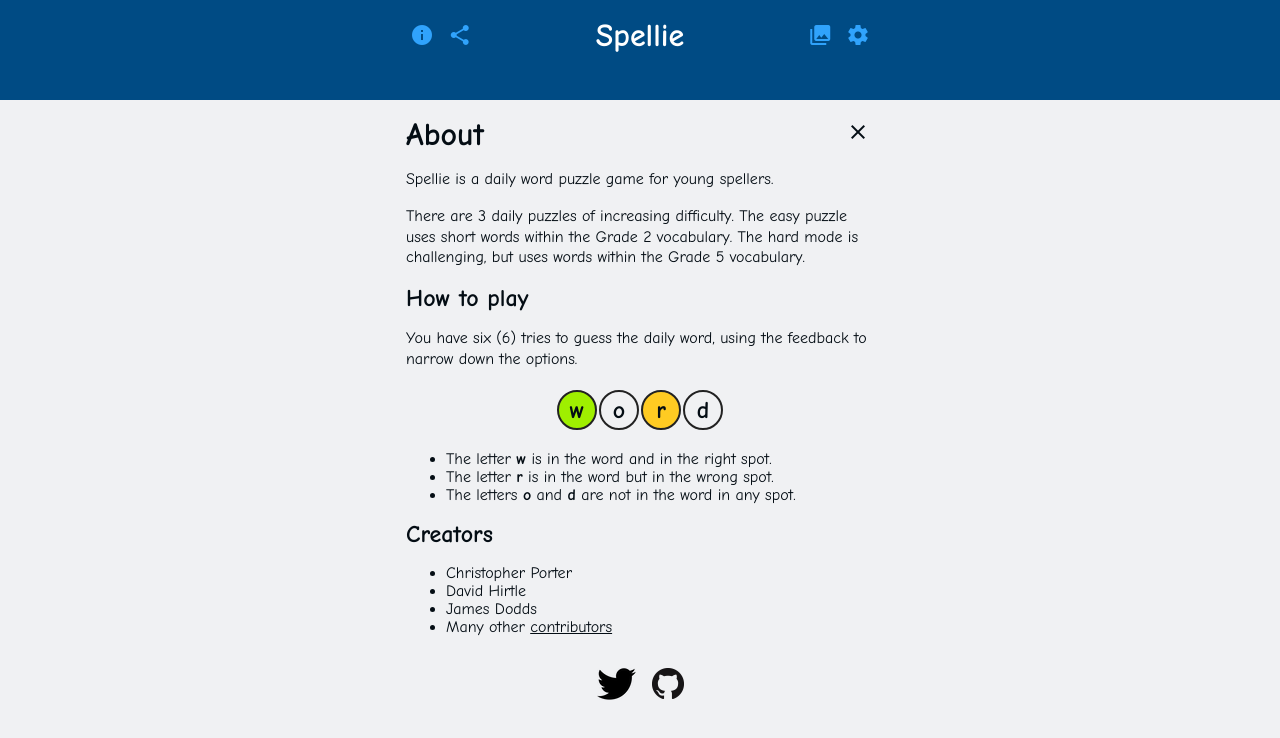
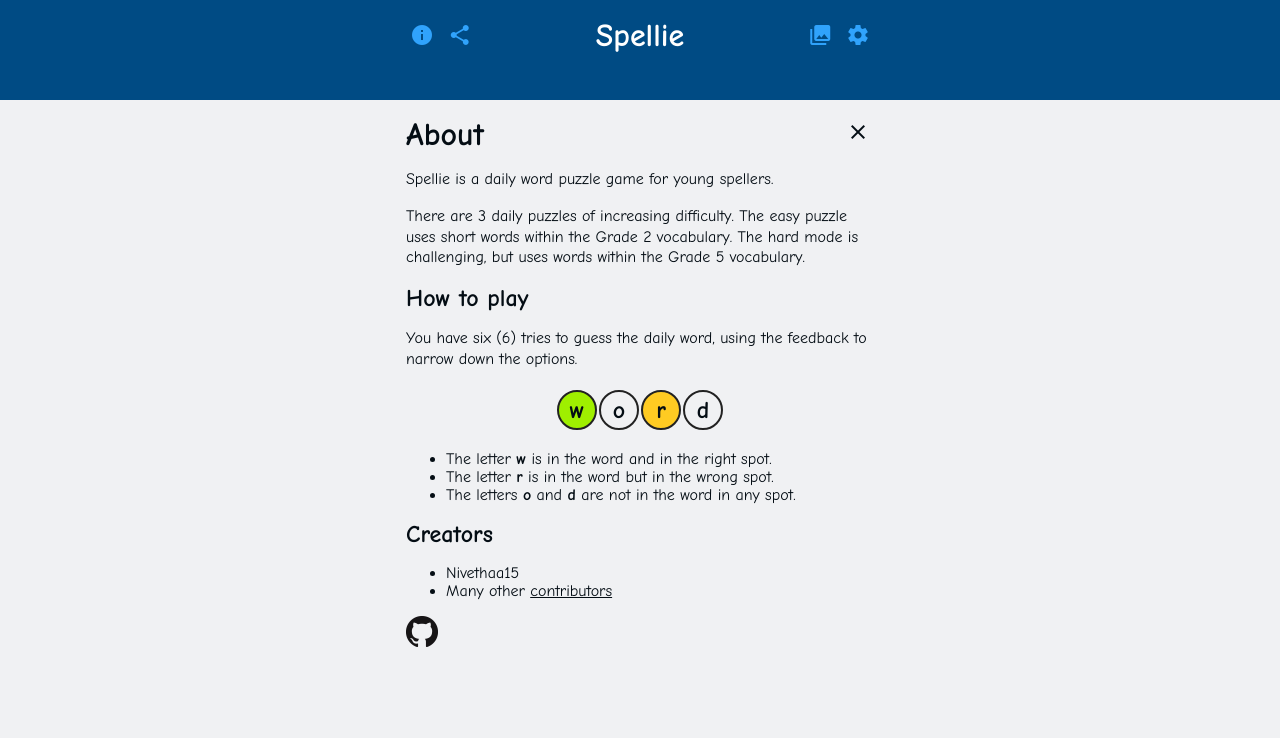
Before and after one commit to Nivethaa15/Spellie-game, a website with bundled scripts: page index.html in a window 1280 px wide. Both pictures are taken after a click on the link "info". Built offline with nearby package versions, Linux system fonts and the light colour scheme.

Commit message:
Update index.html

```diff
--- a/index.html
+++ b/index.html
@@ -9,7 +9,7 @@
       content="A kid-friendly version of the popular Wordle game"
     />
 
-    <meta property="og:url" content="https://spelliegame.com" />
+    <meta property="og:url" content="https://nivethaa15.github.io/Spellie-game/" />
     <meta property="og:type" content="website" />
     <meta
       property="og:title"
@@ -19,8 +19,8 @@
       property="og:description"
       content="Wordle for kids. 3 daily puzzles for children of all ages."
     />
-    <meta property="og:image" content="https://spelliegame.com/preview.png" />
-    <meta name="twitter:image" content="https://spelliegame.com/preview.png" />
+    <meta property="og:image" content="https://nivethaa15.github.io/Spellie-game/preview.png" />
+    <meta name="twitter:image" content="https://nivethaa15.github.io/Spellie-game/preview.png" />
     <link rel="apple-touch-icon" sizes="180x180" href="apple-touch-icon.png" />
     <link rel="icon" type="image/png" sizes="32x32" href="favicon-32x32.png" />
     <link rel="icon" type="image/png" sizes="16x16" href="favicon-16x16.png" />
@@ -163,21 +163,17 @@
 
         <h2>Creators</h2>
         <ul>
-          <li>Christopher Porter</li>
-          <li>David Hirtle</li>
-          <li>James Dodds</li>
+          <li>Nivethaa15</li>
+
           <li>
             Many other
-            <a href="https://github.com/canadianveggie/spellie" target="_blank"
+            <a href="https://nivethaa15.github.io/Spellie-game/" target="_blank"
               >contributors</a
             >
           </li>
         </ul>
-        <div class="social-links">
-          <a href="https://twitter.com/SpellieGame" target="_blank"
-            ><img src="public/twitter.png" alt="Twitter"
-          /></a>
-          <a href="https://github.com/canadianveggie/spellie" target="_blank"
+
+          <a href="https://nivethaa15.github.io/Spellie-game/" target="_blank"
             ><img src="public/github.png" alt="GitHub"
           /></a>
         </div>
```
